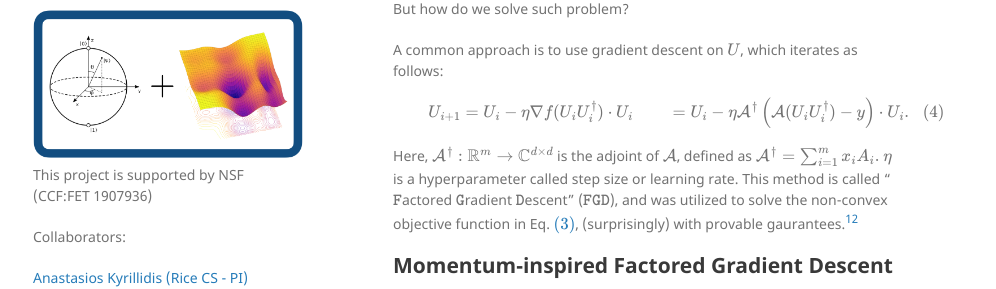
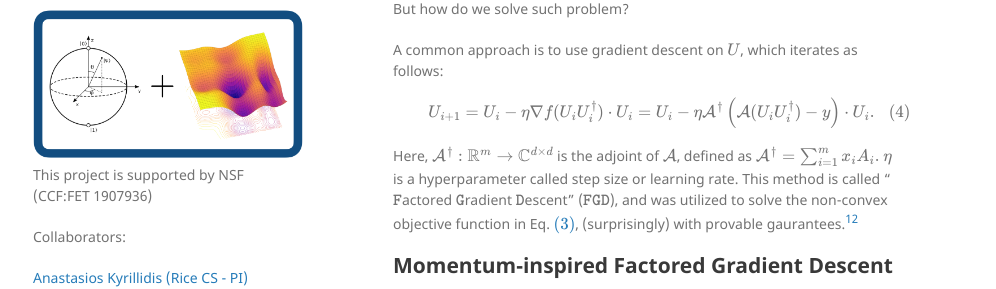
Before and after one commit to akyrillidis/nonconvex-qst, a Jekyll site: the page built from MiFGD.md, in a window 1280 px wide and 900 px high, scrolled down 2002 px. Shown: the part 162-451 px from the top of the window, without its empty margins (177-1173 px from the left). Built offline with Jekyll 4.4.1, drawn with Linux system fonts in a browser that asks for light colours; formulas are drawn with MathJax 3.

Commit message:
Update MiFGD.md

```diff
--- a/MiFGD.md
+++ b/MiFGD.md
@@ -59,7 +59,7 @@ A common approach is to use gradient descent on $$U$$, which iterates as follows
 \begin{align}
 \label{eq:fgd} \tag{4}
 U_{i+1} &= U_{i} - \eta \nabla f(U_i U_i^\dagger) \cdot U_i
-&= U_{i} - \eta \mathcal{A}^\dagger \left(\mathcal{A}(U_i U_i^\dagger) - y\right) \cdot U_i.
+= U_{i} - \eta \mathcal{A}^\dagger \left(\mathcal{A}(U_i U_i^\dagger) - y\right) \cdot U_i.
 \end{align}
 Here, $$\mathcal{A}^\dagger: \mathbb{R}^m \rightarrow \mathbb{C}^{d \times d}$$ is the adjoint of $$\mathcal{A}$$, defined as $$\mathcal{A}^\dagger = \sum_{i=1}^m x_i A_i.$$ $$\eta$$ is a hyperparameter called step size or learning rate. This method is called "$$\texttt{F}$$actored $$\texttt{G}$$radient $$\texttt{D}$$escent" ($$\texttt{FGD}$$), and was utilized to solve the non-convex objective function in Eq. \eqref{eq:factored-obj}, (surprisingly) with provable gaurantees.[^kyrillidis2018provable]
 
```
